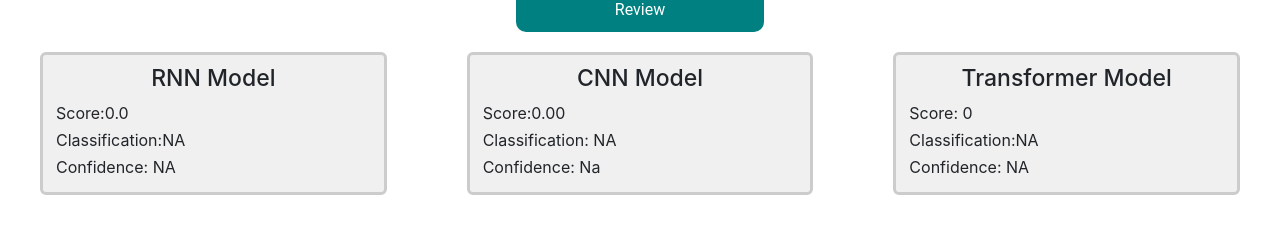
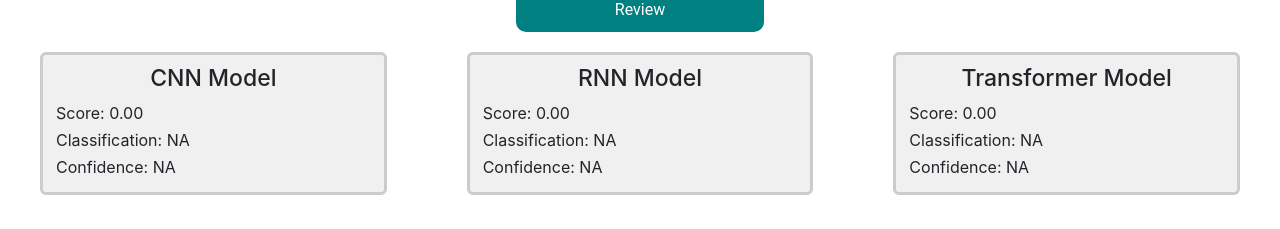
Before and after one commit to bhagwatsolunke/MLRiskAnalyzer, a React (Create React App) app: page /analysis in a window 1280 px wide. Shown: the part 334-563 px from the top of the page. Built offline with nearby package versions, Linux system fonts and the light colour scheme.

Commit message:
analysis component updated

```diff
--- a/src/Pages/analysis/Analysis.js
+++ b/src/Pages/analysis/Analysis.js
@@ -4,10 +4,10 @@ import './Analysis.css';
 
 export default function Analysis(props) {
     const [inputValue, setInputValue] = useState('');
-    const [sentimentResults, setSentimentResults] = useState({ rnn: '', cnn: '', transformer: '' });
+    const [sentimentResults, setSentimentResults] = useState({ rnn: '0.00', cnn: '0.00', transformer: '0.00' });
     const [user, setUser] = useState(null);
     const [isLoading, setIsLoading] = useState(false);
-    const [results, setResults] = useState();
+    const [wordCount, setWordCount] = useState(0);
 
     useEffect(() => {
         const storedUser = localStorage.getItem('user');
@@ -16,7 +16,9 @@ export default function Analysis(props) {
     }, []);
 
     const handleChange = (event) => {
-        setInputValue(event.target.value);
+        const text = event.target.value;
+        setInputValue(text);
+        setWordCount(text.trim().split(/\s+/).length);
     };
 
     const handleReviewClick = async (event) => {
@@ -36,19 +38,12 @@ export default function Analysis(props) {
 
     const getSentimentAnalysis1 = async (textData) => {
         try {
-            const response = await axios.post('http://localhost:5000/predict', {
+            const response = await axios.post('http://127.0.0.1:8080/api/companyanalysis/analyze', {
                 text: textData,
             });
-            console.log(response.data[2].score);
-            const sc = response.data[2].score.toFixed(4);
-            setResults(sc);
 
-          //  setResults(response.data[2].score);
-            // return {
-            //     rnn: response.data.rnn,
-            //     cnn: response.data.cnn,
-            //     transformer: response.data.transformer,
-            // };
+            const { transformer = '0.00', cnn = '0.00', rnn = '0.00' } = response.data || {};
+            return { transformer, cnn, rnn };
         } catch (error) {
             console.error('Error sending data to the model server: ', error);
             throw error;
@@ -77,21 +72,21 @@ export default function Analysis(props) {
             <div className='analysis-bottom'>
                 <div className='results'>
                     <div className='column'>
-                        <h3>RNN Model</h3>
-                        <p>Score:0.0</p>
-                        <p>Classification:NA</p>
+                        <h3>CNN Model</h3>
+                        <p>Score: {sentimentResults.cnn ? (sentimentResults.cnn * 10).toFixed(2) : '0.00'}</p>
+                        <p>Classification: NA</p>
                         <p>Confidence: NA</p>
                     </div>
                     <div className='column'>
-                        <h3>CNN Model</h3>
-                        <p>Score:0.00</p>
+                        <h3>RNN Model</h3>
+                        <p>Score: {sentimentResults.rnn ? (sentimentResults.rnn * 10).toFixed(2) : '0.00'}</p>
                         <p>Classification: NA</p>
-                        <p>Confidence: Na</p>
+                        <p>Confidence: NA</p>
                     </div>
                     <div className='column'>
                         <h3>Transformer Model</h3>
-                        <p>Score: {results*10||0} </p>
-                        <p>Classification:NA</p>
+                        <p>Score: {sentimentResults.transformer ? (sentimentResults.transformer * 10).toFixed(2) : '0.00'}</p>
+                        <p>Classification: NA</p>
                         <p>Confidence: NA</p>
                     </div>
                 </div>
```
Also changed, not shown: 1 other file (tests, documents, lock files or other folders).
